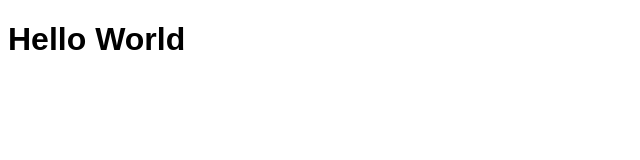
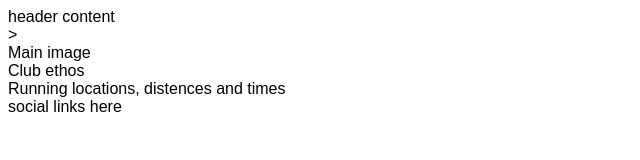
Before and after one commit to wujiaan2022/love-running, a plain HTML site: page index.html in a window 1280 px wide. Shown: the whole page, without its empty margins (0-640 px from the left). Drawn offline with Linux system fonts and the light colour scheme.

```diff
--- a/index.html
+++ b/index.html
@@ -11,6 +11,18 @@
     <title>Love Running</title>
 </head>
 <body>
-    <h1>Hello World</h1>
+    <header>header content</header>>
+    <section>
+        Main image
+    </section>
+    <section>
+        Club ethos
+    </section>
+    <section>
+        Running locations, distences and times
+    </section>
+    <footer>
+        social links here
+    </footer>
 </body>
 </html>
```
